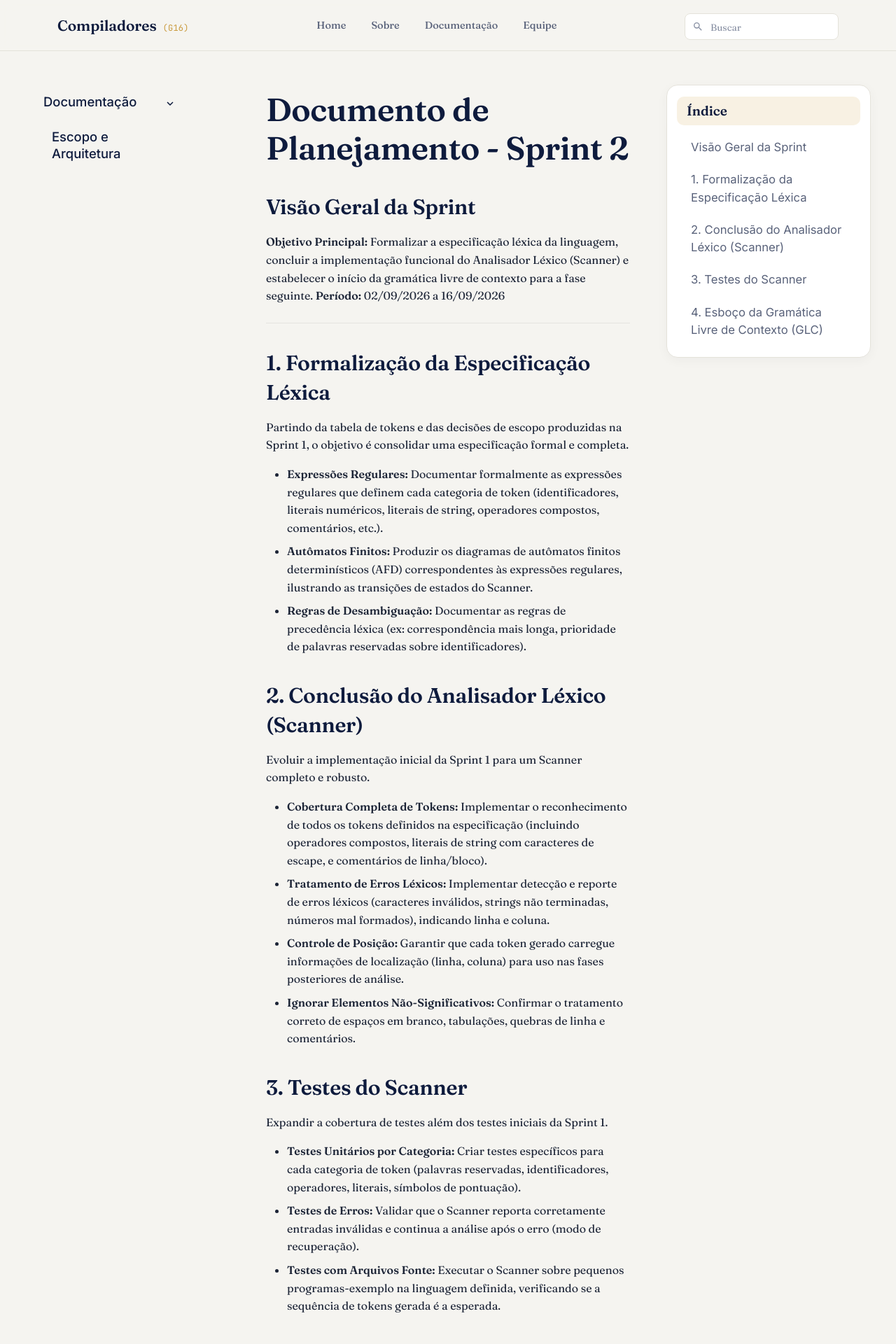
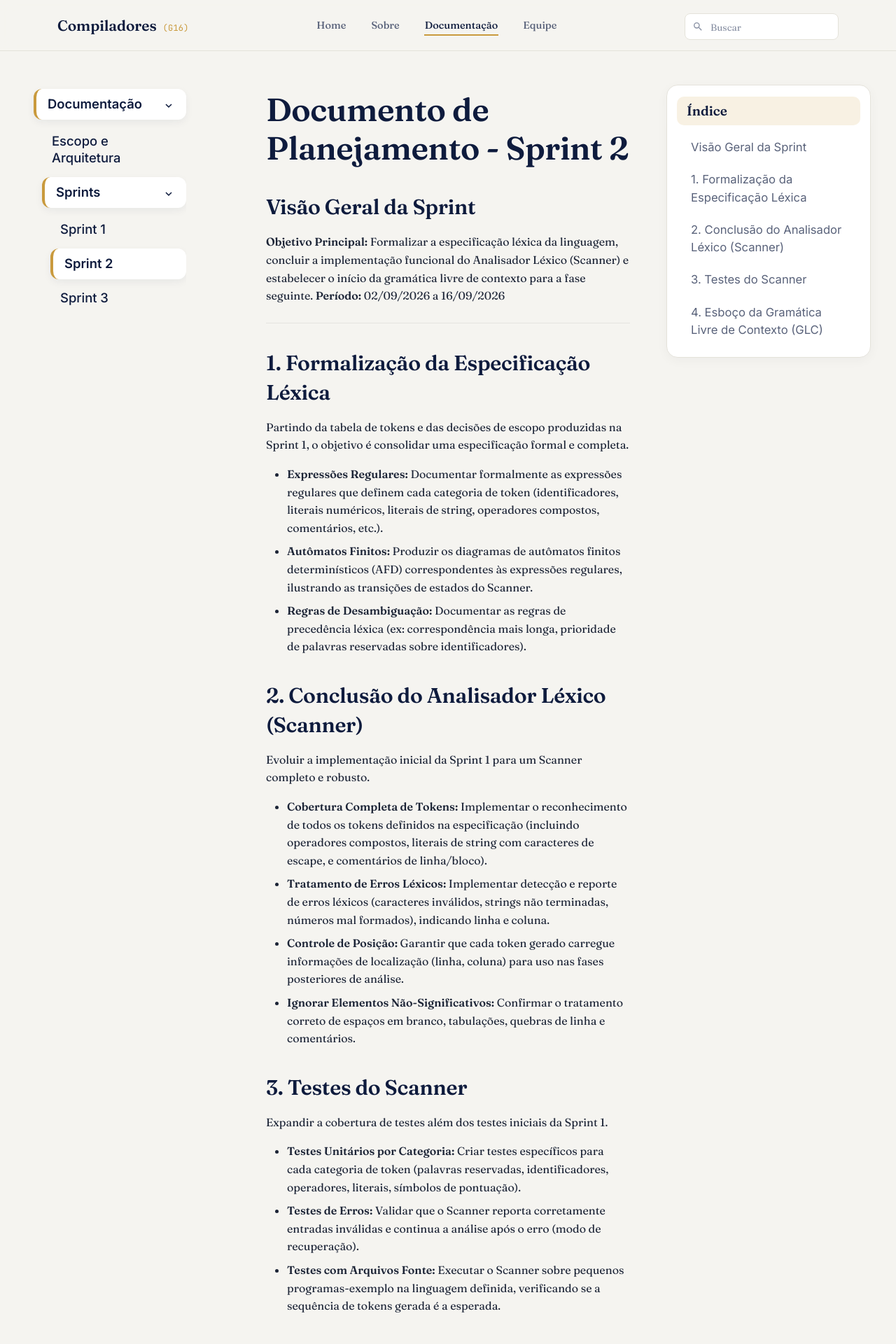
Before and after one commit to felipemso/G16-Compiladores, an MkDocs documentation site: the page built from docs/sprints/sprint2/sprint2.md, in a window 1280 px wide. Shown: the top 1920 px of the page at 70% size. Built offline with MkDocs 1.6.1 and Material for MkDocs 9.7.7, drawn with Linux system fonts in a browser that asks for light colours.

```diff
--- a/mkdocs.yml
+++ b/mkdocs.yml
@@ -1,6 +1,7 @@
 site_name: Compiladores (G16)
 theme:
   name: material
+  favicon: assets/favicon.png
   custom_dir: overrides
   language: pt
   features:
@@ -26,4 +27,8 @@ nav:
   - Sobre: sobre.md
   - Documentação:
       - Escopo e Arquitetura: tech-docs/escopo-e-arq.md
+      - Sprints:
+          - Sprint 1: sprints/sprint1/sprint1.md
+          - Sprint 2: sprints/sprint2/sprint2.md
+          - Sprint 3: sprints/sprint3/sprint3.md
   - Equipe: equipe.md
```
Also changed, not shown: docs/index.md (+1 -1 lines), docs/assets/favicon.png (added).
